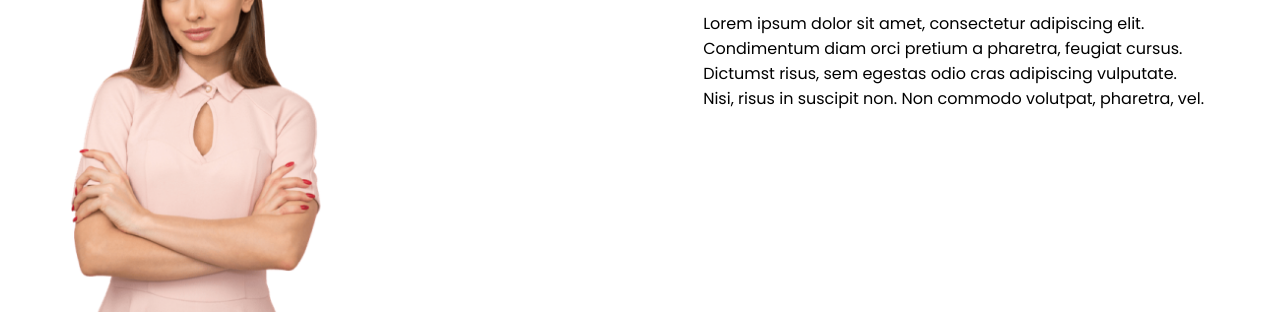
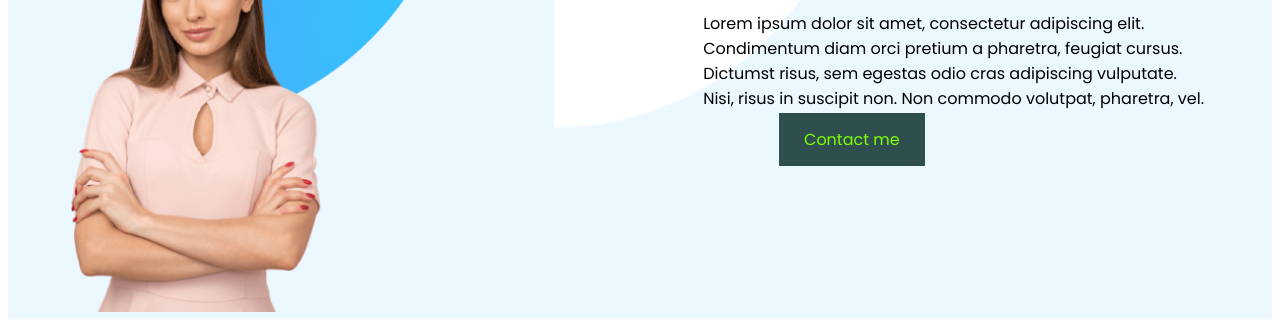
Before and after one commit to dmmonir2003/my-first-practice, a plain HTML site: page index.html in a window 1280 px wide. Shown: the part 497-824 px from the top of the page. Drawn offline with Linux system fonts and the light colour scheme.

Commit message:
contact-button-add

```diff
--- a/index.html
+++ b/index.html
@@ -47,6 +47,7 @@
                 adipiscing vulputate. Nisi, risus in suscipit non. Non
                 commodo volutpat, pharetra, vel.</p>
 
+            <a id="contact-button" href="https://translate.google.com">Contact me</a>
 
         </div>
 
--- a/style.css
+++ b/style.css
@@ -52,7 +52,8 @@
 
  .middle-banar {
      display: flex;
-
+     background-image: url(Frame\ 57.jpg);
+     background-repeat: no-repeat;
  }
 
  .helf-weldth-2 {
@@ -67,6 +68,11 @@
      width: 250px;
  }
 
- #place h2 p {}
-
- #place2 img {}
+ #contact-button {
+     color: chartreuse;
+     padding: 15px 25px;
+     background-color: darkslategray;
+     text-decoration: none;
+     margin-left: 15%;
+     margin-top: 20%;
+ }
```
